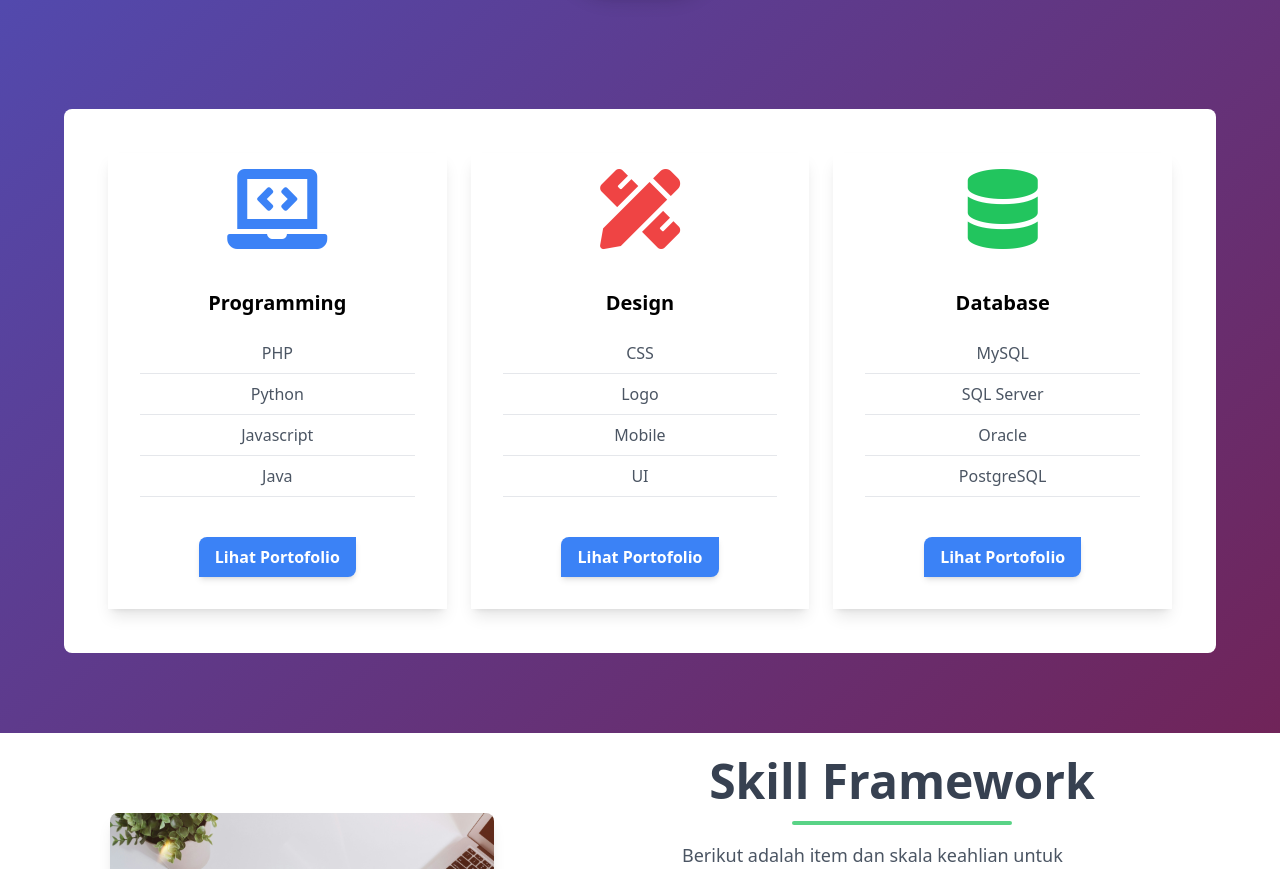
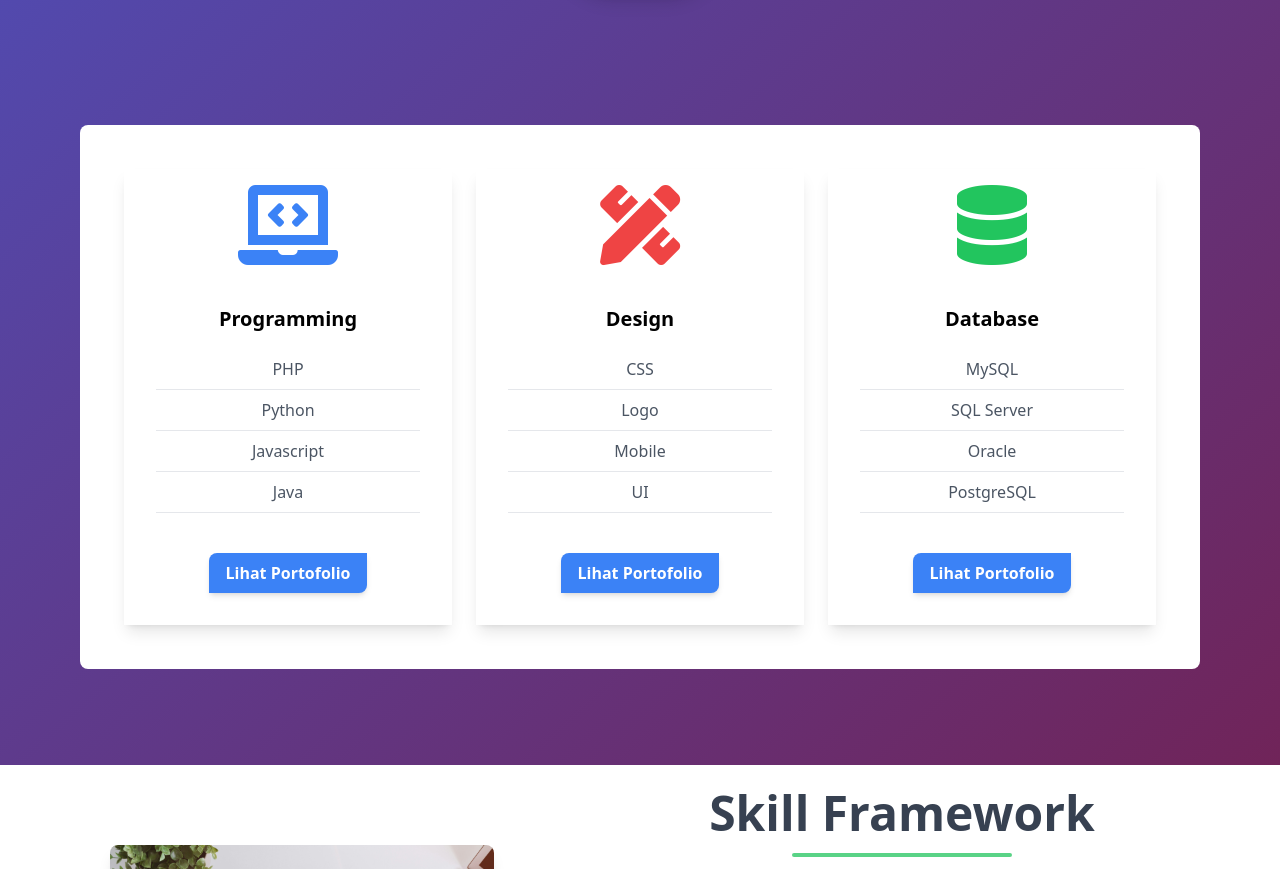
Before and after one commit to DonAdhyatma/belajar-tailwind-mix, a website: page portofolio/public/index.html in a window 1280 px wide. Shown: the part 483-1352 px from the top of the page. Drawn offline with nearby package versions, Linux system fonts and the light colour scheme.

Commit message:
commit kesekian

```diff
--- a/portofolio/public/index.html
+++ b/portofolio/public/index.html
@@ -71,7 +71,7 @@
       </div>
       <!-- end about me description -->
       <!-- start about me list skills -->
-      <div class="grid grid-cols-1 md:grid-cols-3 bg-white py-4 px-4 md:py-8 md:px-8 m-16 rounded-lg">
+      <div class="grid grid-cols-1 md:grid-cols-3 bg-white py-4 px-4 md:py-8 md:px-8 m-20 rounded-lg">
         <div class="max-w-sm shadow-lg px-4 py-4 bg-white m-3 text-center">
           <i class="fas fa-laptop-code lg:text-blue-500 text-red-500 fa-5x mb-6"></i>
           <div class="p-4">
```
